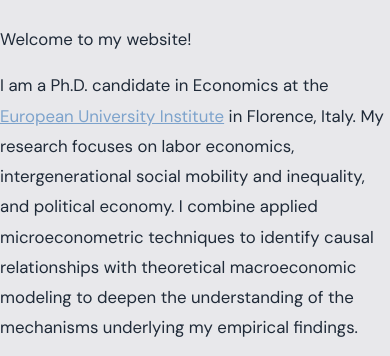
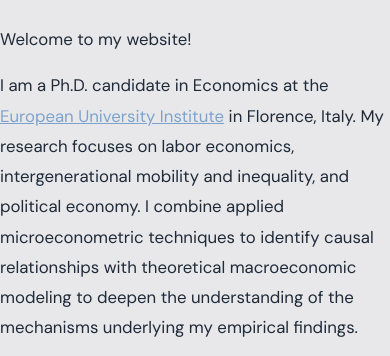
Before and after one commit to rbambino/rbambino.github.io, a plain HTML site: page index.html in a window 390 px wide. Shown: the part 553-909 px from the top of the page. Drawn offline with Linux system fonts and the light colour scheme.

Commit message:
Refine research focus wording in introduction
Updated the description of research focus to use 'intergenerational mobility' instead of 'intergenerational social mobility'.

```diff
--- a/index.html
+++ b/index.html
@@ -472,7 +472,7 @@
                 </div>
                 <div class="intro-text">
                     <p>Welcome to my website!</p>
-                    <p>I am a Ph.D. candidate in Economics at the <a href="https://www.eui.eu/en/academic-units/department-of-economics" target="_blank">European University Institute</a> in Florence, Italy. My research focuses on labor economics, intergenerational social mobility and inequality, and political economy. I combine applied microeconometric techniques to identify causal relationships with theoretical macroeconomic modeling to deepen the understanding of the mechanisms underlying my empirical findings.</p>
+                    <p>I am a Ph.D. candidate in Economics at the <a href="https://www.eui.eu/en/academic-units/department-of-economics" target="_blank">European University Institute</a> in Florence, Italy. My research focuses on labor economics, intergenerational mobility and inequality, and political economy. I combine applied microeconometric techniques to identify causal relationships with theoretical macroeconomic modeling to deepen the understanding of the mechanisms underlying my empirical findings.</p>
                     <p>My Ph.D. thesis is called <i>Essays on the Sources and Consequences of Inequality in the Labor Market</i>. I work under the supervision of <a href="https://alexandermonge.com/about-me/" target="_blank">Alexander Monge-Naranjo</a> and <a href="https://sites.google.com/unifi.it/fabriziamealli" target="_blank">Fabrizia Mealli</a>. Prior to my doctoral studies, I completed a Master's degree in Economics at the University of Konstanz, Germany.</p>
                     <p>I am currently doing a PhD traineeship in the Supply Side, Labour and Surveillance Division at the <a href="https://www.ecb.europa.eu/home/html/index.en.html" target="_blank">European Central Bank</a>.</p>
                 </div>
```
